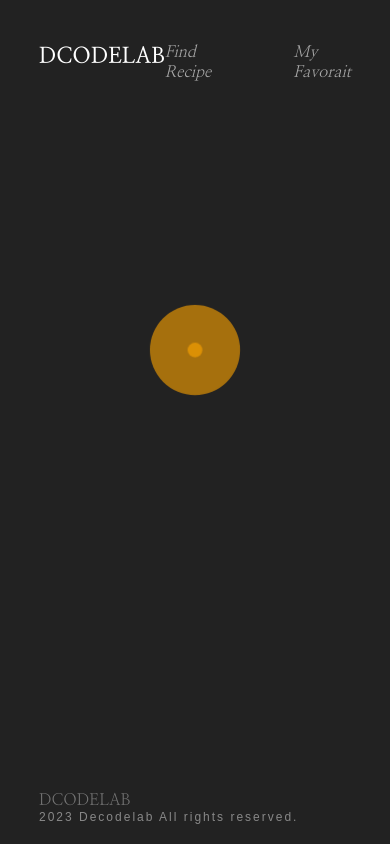
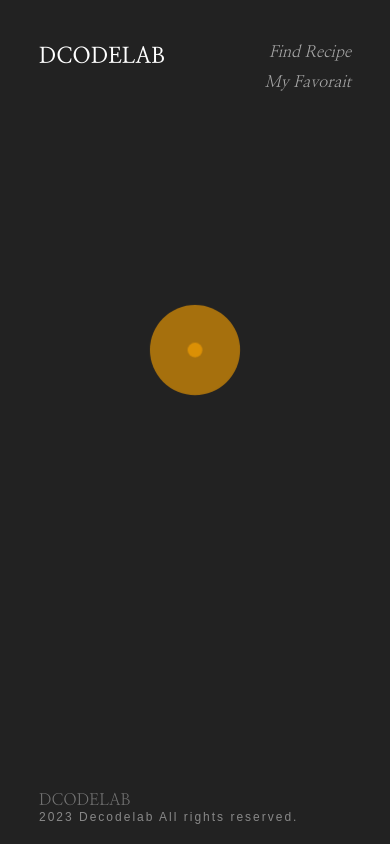
Before and after one commit to seohyon-cho/next13-atomic, a Next.js app: page /find-recipe/1 in a window 390 px wide. Built offline with nearby package versions, Linux system fonts and the light colour scheme; no server answers.

Commit message:
Navbar 반응형

```diff
--- a/components/molecules/NavBar/Navbar.jsx
+++ b/components/molecules/NavBar/Navbar.jsx
@@ -4,7 +4,7 @@ import { Text } from '../../atoms/text/Text';
 
 function Navbar({ names, gap }) {
 	return (
-		<nav className={clsx(styles.gnb)} style={{ gap: gap }}>
+		<nav className={clsx(styles.gnb)}>
 			{names.map((el) => {
 				const url = el.toLowerCase().split(' ').join('-');
 
--- a/components/molecules/NavBar/Navbar.module.scss
+++ b/components/molecules/NavBar/Navbar.module.scss
@@ -2,3 +2,16 @@
 	display: flex;
 	gap: 50px;
 }
+@media screen and (max-width: $mobile) {
+	.gnb {
+		gap: 10px;
+		flex-wrap: wrap;
+		font-size: 12px;
+		align-content: flex-start;
+
+		* {
+			width: 100%;
+			text-align: right;
+		}
+	}
+}
--- a/components/organisms/Header/Header.jsx
+++ b/components/organisms/Header/Header.jsx
@@ -9,7 +9,7 @@ function Header() {
 			<Title url={'/'} type={'logo'}>
 				DCODELAB
 			</Title>
-			<Navbar names={['Find Recipe', 'My Favorait']} gap={80} />
+			<Navbar names={['Find Recipe', 'My Favorait']} />
 		</header>
 	);
 }
```
